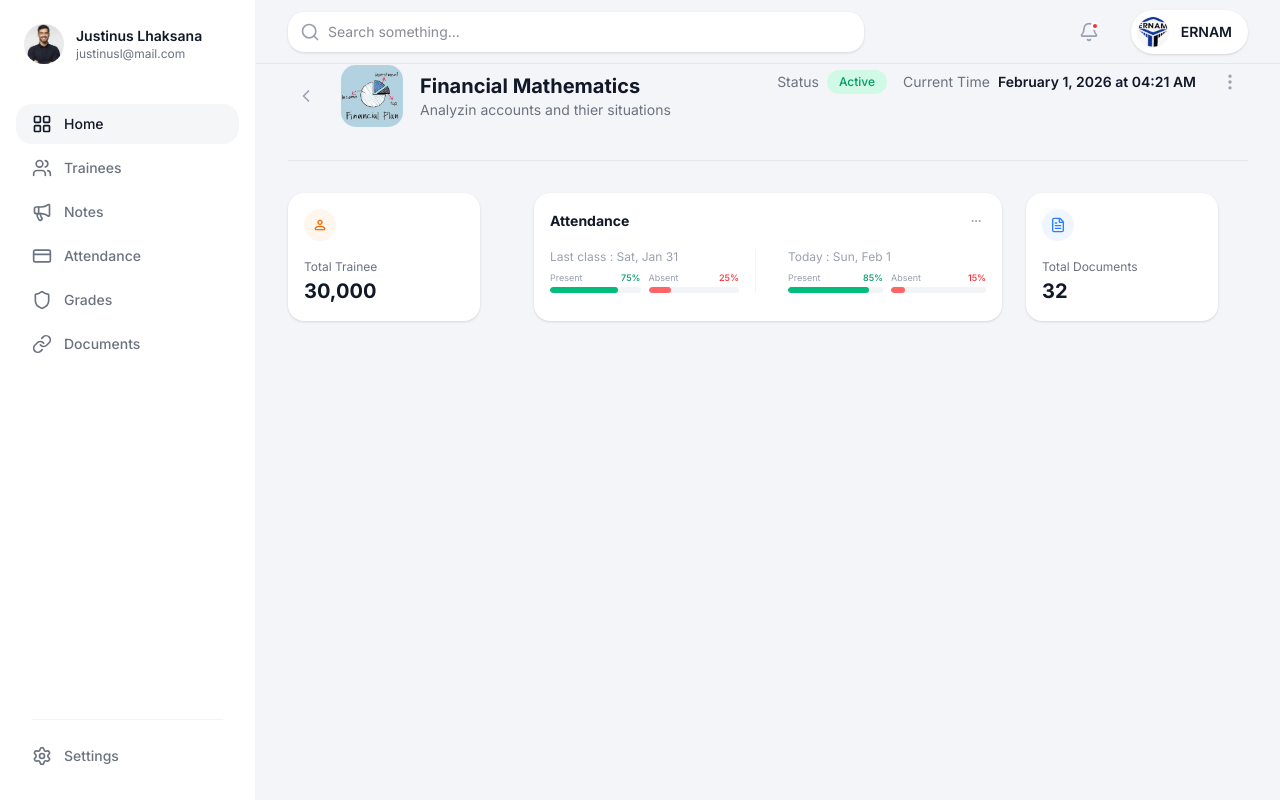
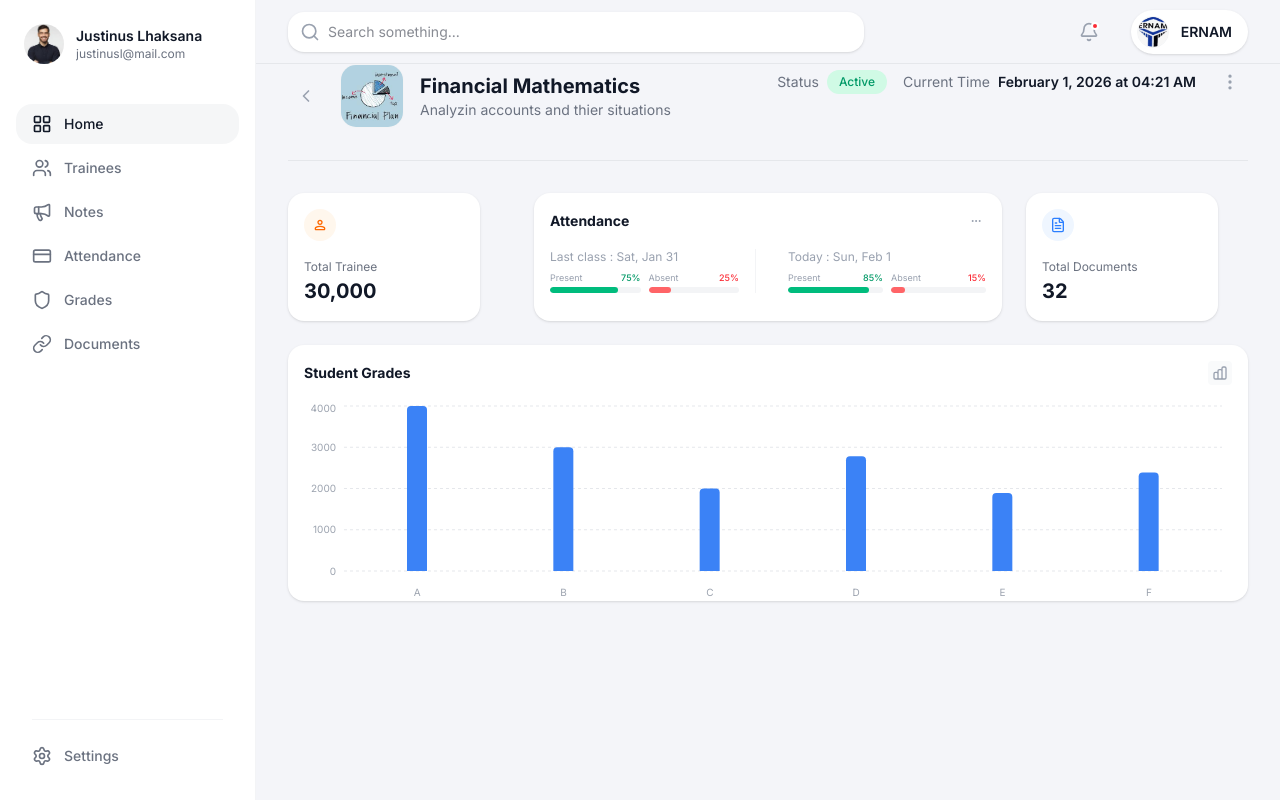
Before and after one commit to aristide12005/System, a Next.js app: page / in a window 1280 px wide. Built offline with nearby package versions, Linux system fonts and the light colour scheme.

Commit message:
Feat: add student grades bar chart widget

```diff
--- a/src/app/page.tsx
+++ b/src/app/page.tsx
@@ -2,6 +2,7 @@ import { DashboardHeader } from "@/components/DashboardHeader";
 import { TraineeWidget } from "@/components/TraineeWidget";
 import { AttendanceWidget } from "@/components/AttendanceWidget";
 import { DocumentsWidget } from "@/components/DocumentsWidget";
+import { StudentGradesWidget } from "@/components/StudentGradesWidget";
 
 export default function Home() {
   return (
@@ -16,6 +17,10 @@ export default function Home() {
           <AttendanceWidget />
         </div>
         <DocumentsWidget />
+        {/* Row 2 */}
+        <div className="lg:col-span-4">
+          <StudentGradesWidget />
+        </div>
       </div>
     </div>
   );
--- /dev/null
+++ b/src/components/StudentGradesWidget.tsx
@@ -0,0 +1,60 @@
+"use client";
+
+import { BarChart, Bar, XAxis, YAxis, CartesianGrid, Tooltip, ResponsiveContainer } from 'recharts';
+
+const data = [
+    { grade: 'A', students: 4000 },
+    { grade: 'B', students: 3000 },
+    { grade: 'C', students: 2000 },
+    { grade: 'D', students: 2780 },
+    { grade: 'E', students: 1890 },
+    { grade: 'F', students: 2390 },
+];
+
+export function StudentGradesWidget() {
+    return (
+        <div className="bg-white p-4 rounded-xl shadow-sm h-64 w-full">
+            <div className="flex justify-between items-center mb-4">
+                <h3 className="font-bold text-text-primary text-sm">Student Grades</h3>
+                <div className="p-1 bg-gray-50 rounded text-gray-400">
+                    <svg xmlns="http://www.w3.org/2000/svg" className="h-4 w-4" fill="none" viewBox="0 0 24 24" stroke="currentColor">
+                        <path strokeLinecap="round" strokeLinejoin="round" strokeWidth={2} d="M9 19v-6a2 2 0 00-2-2H5a2 2 0 00-2 2v6a2 2 0 002 2h2a2 2 0 002-2zm0 0V9a2 2 0 012-2h2a2 2 0 012 2v10m-6 0a2 2 0 002 2h2a2 2 0 002-2m0 0V5a2 2 0 012-2h2a2 2 0 012 2v14a2 2 0 01-2 2h-2a2 2 0 01-2-2z" />
+                    </svg>
+                </div>
+            </div>
+            <div className="h-[200px] w-full text-xs">
+                <ResponsiveContainer width="100%" height="100%">
+                    <BarChart
+                        data={data}
+                        margin={{
+                            top: 5,
+                            right: 10,
+                            left: -20,
+                            bottom: 0,
+                        }}
+                        barSize={20}
+                    >
+                        <CartesianGrid strokeDasharray="3 3" vertical={false} stroke="#E5E7EB" />
+                        <XAxis
+                            dataKey="grade"
+                            axisLine={false}
+                            tickLine={false}
+                            tick={{ fill: '#9CA3AF', fontSize: 10 }}
+                            dy={10}
+                        />
+                        <YAxis
+                            axisLine={false}
+                            tickLine={false}
+                            tick={{ fill: '#9CA3AF', fontSize: 10 }}
+                        />
+                        <Tooltip
+                            cursor={{ fill: '#F3F4F6' }}
+                            contentStyle={{ borderRadius: '8px', border: 'none', boxShadow: '0 4px 6px -1px rgba(0, 0, 0, 0.1)' }}
+                        />
+                        <Bar dataKey="students" fill="#3B82F6" radius={[4, 4, 0, 0]} />
+                    </BarChart>
+                </ResponsiveContainer>
+            </div>
+        </div>
+    );
+}
```
